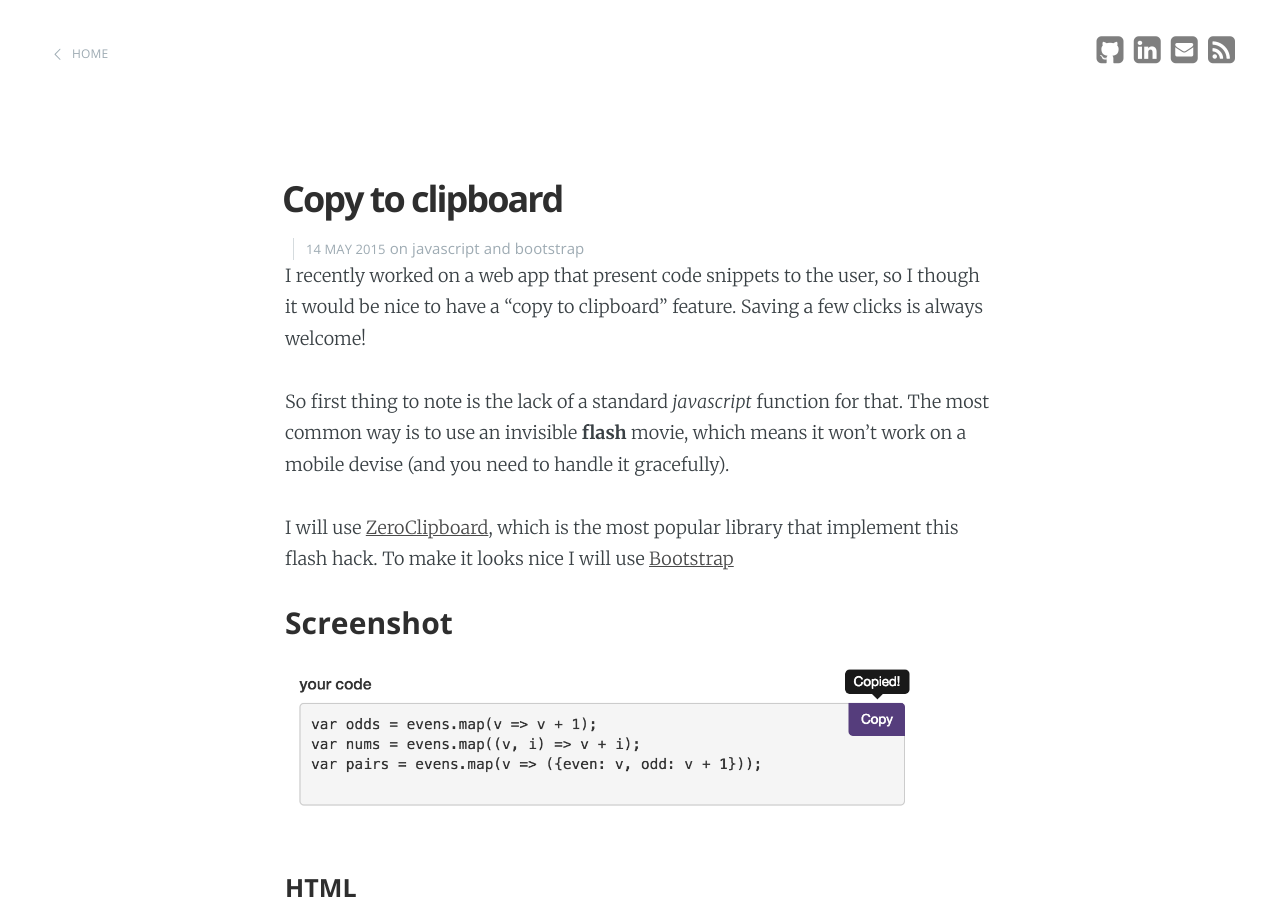
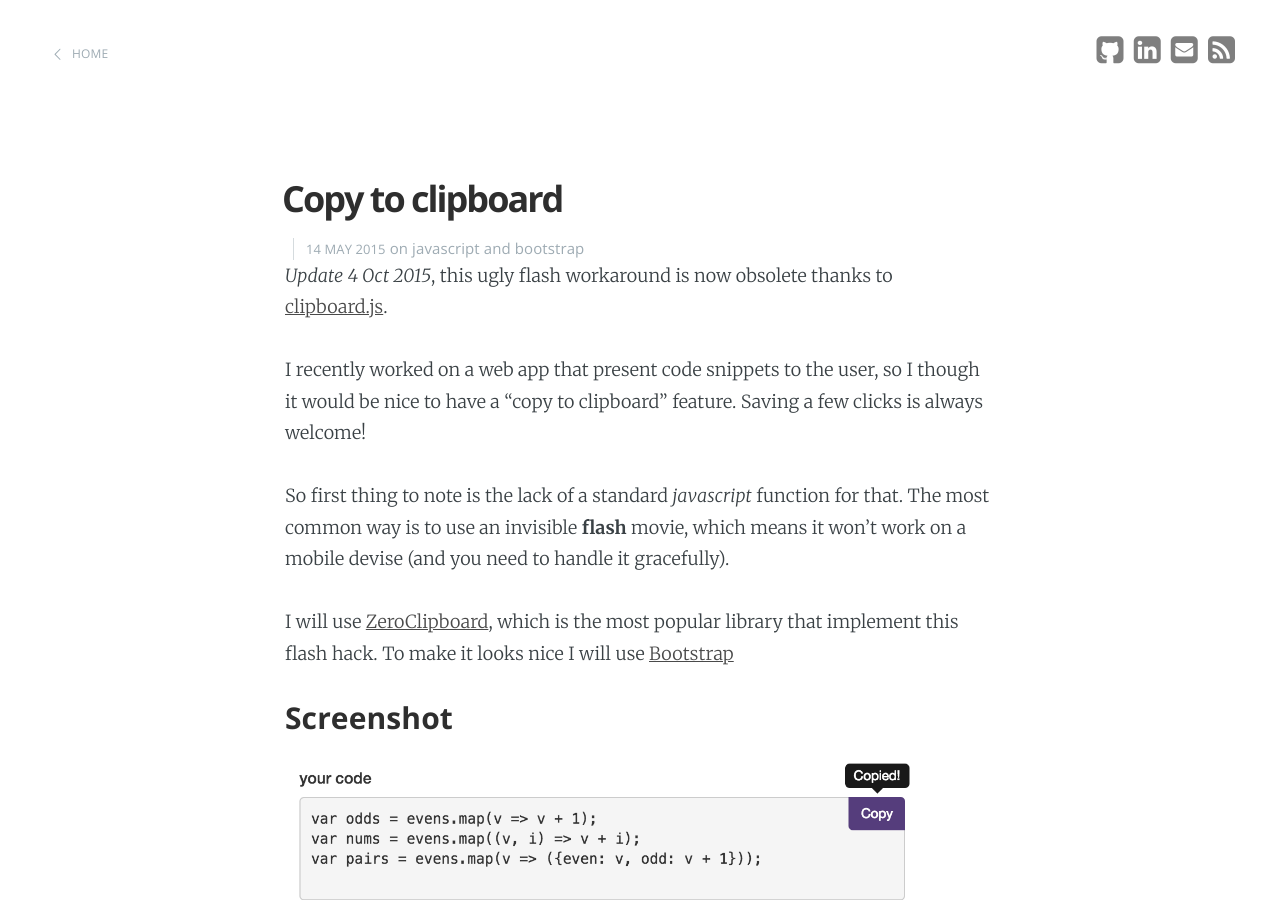
Before and after one commit to damsonn/damsonn.github.io, a Jekyll site: the page built from _posts/2015-05-14-copy-clipboard.md, in a window 1280 px wide and 900 px high. Built offline with Jekyll 4.4.1, drawn with Linux system fonts in a browser that asks for light colours; Markdown is read by kramdown in place of the engine named in the settings; comment, search, counter and statistics services are not loaded.

Commit message:
update copy to clipboard , clipboard.js

```diff
--- a/_posts/2015-05-14-copy-clipboard.md
+++ b/_posts/2015-05-14-copy-clipboard.md
@@ -4,6 +4,8 @@
 date:   2015-05-14 10:15:20
 categories: javascript bootstrap
 ---
+
+*Update 4 Oct 2015*, this ugly flash workaround is now obsolete thanks to [clipboard.js](http://zenorocha.github.io/clipboard.js/).
 
 I recently worked on a web app that present code snippets to the user, so I though it would be nice to have a "copy to clipboard" feature. Saving a few clicks is always welcome!
 
```
